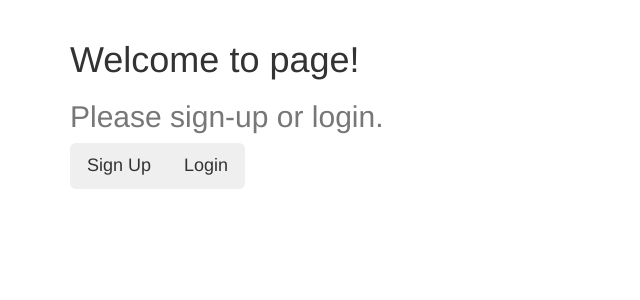
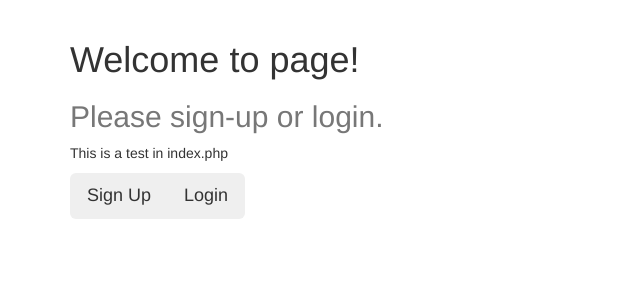
Before and after one commit to HyperChrisX/capstone, a PHP site: page /index.php in a window 1280 px wide. Shown: the part 52-352 px from the top of the page, without its empty margins (0-640 px from the left). Run offline with PHP 8.4, Linux system fonts and the light colour scheme; some libraries are stand-ins or nearby versions.

Commit message:
change
p

```diff
--- a/index.php
+++ b/index.php
@@ -20,6 +20,7 @@
           <div class="col-md-12">
             <h1>Welcome to page!</h1>
             <h2 class="text-muted"> Please sign-up or login. </h2>
+			<p> This is a test in index.php </p>
           </div>
         </div>
         <div class="row">
```
